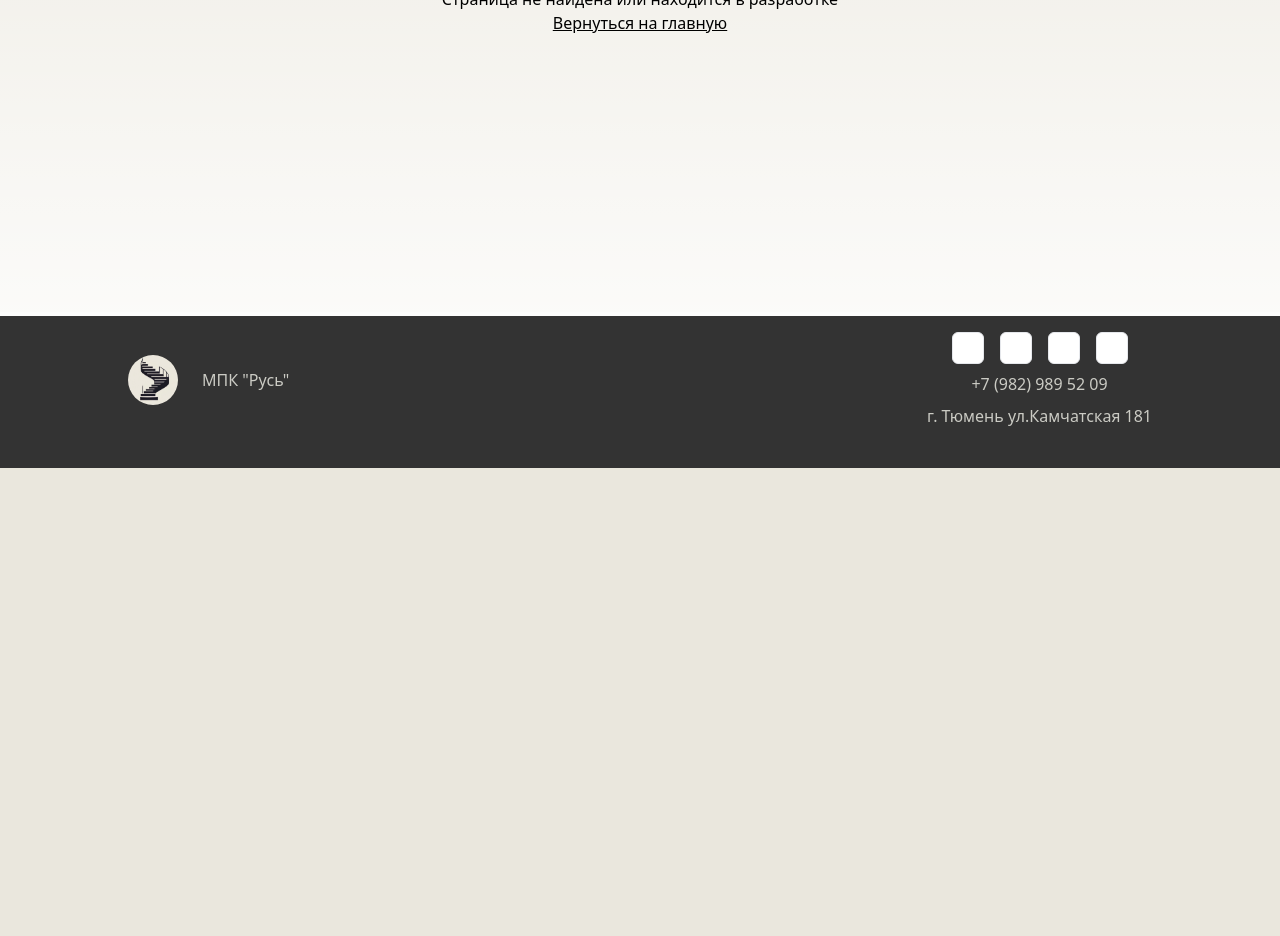
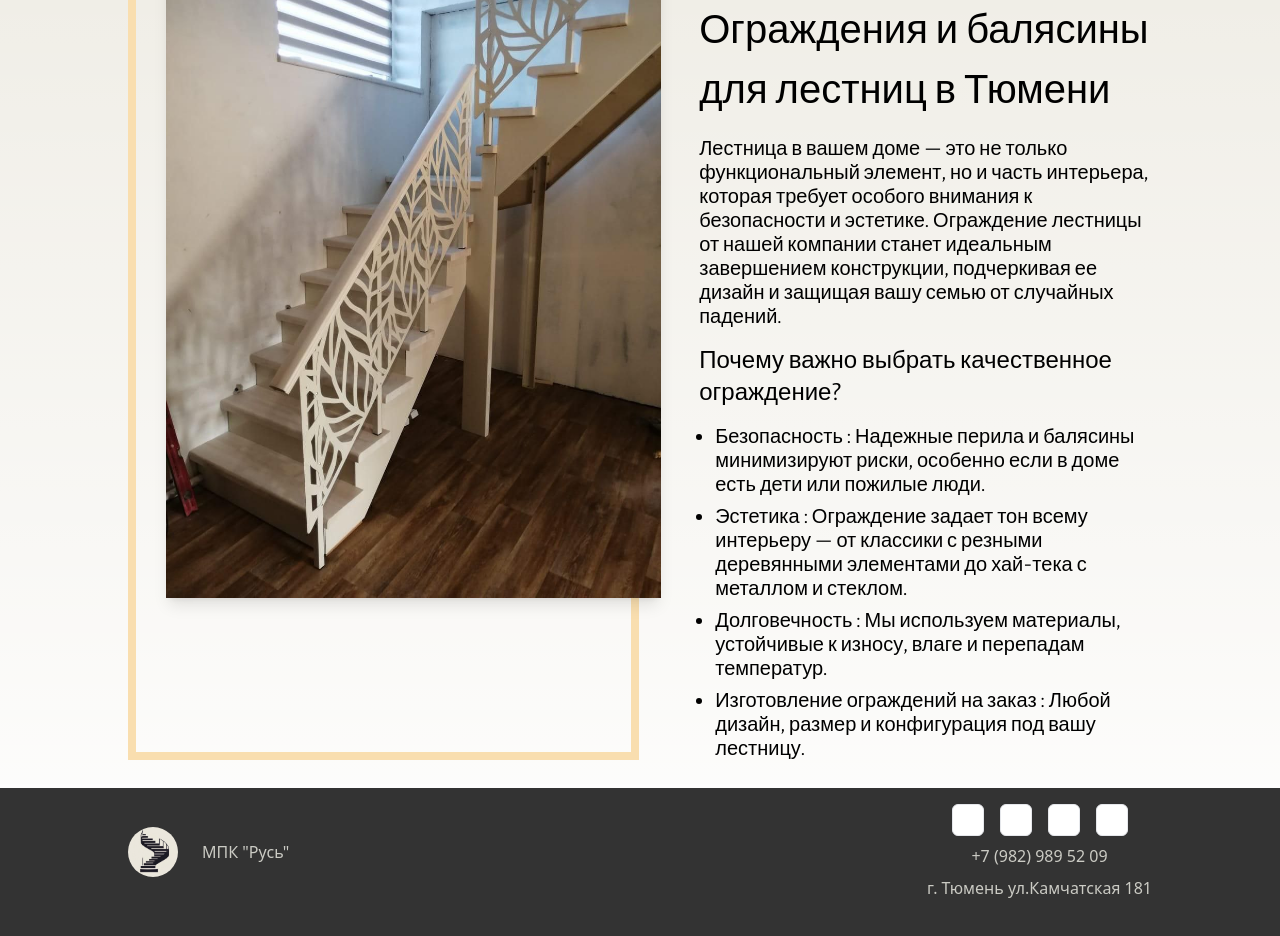
Before and after one commit to SadreevArtem/stairs_tmn, a Next.js app: page /fence in a window 1280 px wide. Before the commit this address had no page. Shown: the part 400-1336 px from the top of the page. Before the commit the page ends 868 px from the top, so only its background shows below. Built offline with nearby package versions, Linux system fonts and the light colour scheme; some icons are missing.

Commit message:
page-fence

```diff
--- /dev/null
+++ b/pages/fence/index.tsx
@@ -0,0 +1,111 @@
+import { AppHead } from "@/shared/components/AppHead";
+import { InfoCards } from "@/shared/components/InfoCards";
+import { Navigation } from "@/shared/components/Navigation/Navigation";
+import clsx from "clsx";
+import { Bitter } from "next/font/google";
+import Image from "next/image";
+
+const inter = Bitter({ subsets: ["latin"] });
+
+export default function Fence() {
+  const MetaData = {
+    title:
+      "Ограждения для Лестниц в Тюмени — Балясины и Перила для Дома | МПК Русь",
+    description:
+      "Изготавливаем и устанавливаем ограждения для лестниц в Тюмени: балясины, перила, ограждение лестниц в частных домах. Надёжность, стильный дизайн и профессиональный монтаж.",
+    keywords: "ограждения лестницы, лестницы на второй этаж",
+  };
+
+  return (
+    <>
+      <AppHead
+        title={MetaData.title}
+        description={MetaData.description}
+        keywords={MetaData.keywords}
+      />
+
+      <div className={`flex flex-col justify-between ${inter.className}`}>
+        <div className="md:mt-[10px] mt-8">
+          <Navigation />
+          <div className="container">
+            <h1 className="md:text-[40px] max-md:text-xl max-md:mb-2 text-center"></h1>
+          </div>
+          <div className="container">
+            <div className="flex justify-end relative max-md:flex-col">
+              <div className="flex relative justify-center items-start border-8 border-[#f9deaf]">
+                <div
+                  className={clsx(
+                    "relative md:top-[30px] md:right-[-30px] top-[25px] right-[-25px] shadow-lg md:hidden"
+                  )}
+                >
+                  <Image
+                    width={560}
+                    height={750}
+                    src="/images/fence.jpeg"
+                    alt="лестница"
+                    className="top-0 left-0 right-0 bottom-0"
+                  />
+                </div>
+                <div
+                  className={clsx(
+                    "relative md:top-[30px] md:right-[-30px] top-[25px] right-[-25px] shadow-lg max-md:hidden"
+                  )}
+                >
+                  <Image
+                    width={560}
+                    height={750}
+                    src="/images/fence.jpeg"
+                    alt="лестница"
+                    className="top-0 left-0 right-0 bottom-0"
+                  />
+                </div>
+              </div>
+              <div className="w-[50%] ml-[60px] pt-[100px] max-md:pt-[45px] max-md:ml-[20px] max-md:w-full">
+                <h1 className="md:text-[40px] max-md:text-xl max-md:mb-2">
+                  Ограждения и балясины для лестниц в Тюмени
+                </h1>
+                <p className="text-lg my-4">
+                  Лестница в вашем доме — это не только функциональный элемент,
+                  но и часть интерьера, которая требует особого внимания к
+                  безопасности и эстетике. Ограждение лестницы от нашей компании
+                  станет идеальным завершением конструкции, подчеркивая ее
+                  дизайн и защищая вашу семью от случайных падений.
+                </p>
+                <h3 className="text-xl mb-4">
+                  Почему важно выбрать качественное ограждение?
+                </h3>
+                <ul className="list-disc pl-4 text-lg flex flex-col gap-2 max-md:text-base w-full">
+                  <li>
+                    <p>
+                      Безопасность : Надежные перила и балясины минимизируют
+                      риски, особенно если в доме есть дети или пожилые люди.
+                    </p>
+                  </li>
+                  <li>
+                    <p>
+                      Эстетика : Ограждение задает тон всему интерьеру — от
+                      классики с резными деревянными элементами до хай-тека с
+                      металлом и стеклом.
+                    </p>
+                  </li>
+                  <li>
+                    <p>
+                      Долговечность : Мы используем материалы, устойчивые к
+                      износу, влаге и перепадам температур.
+                    </p>
+                  </li>
+                  <li>
+                    <p>
+                      Изготовление ограждений на заказ : Любой дизайн, размер и
+                      конфигурация под вашу лестницу.
+                    </p>
+                  </li>
+                </ul>
+              </div>
+            </div>
+          </div>
+        </div>
+      </div>
+    </>
+  );
+}
```
Also changed, not shown: public/images/fence.jpeg (added).
